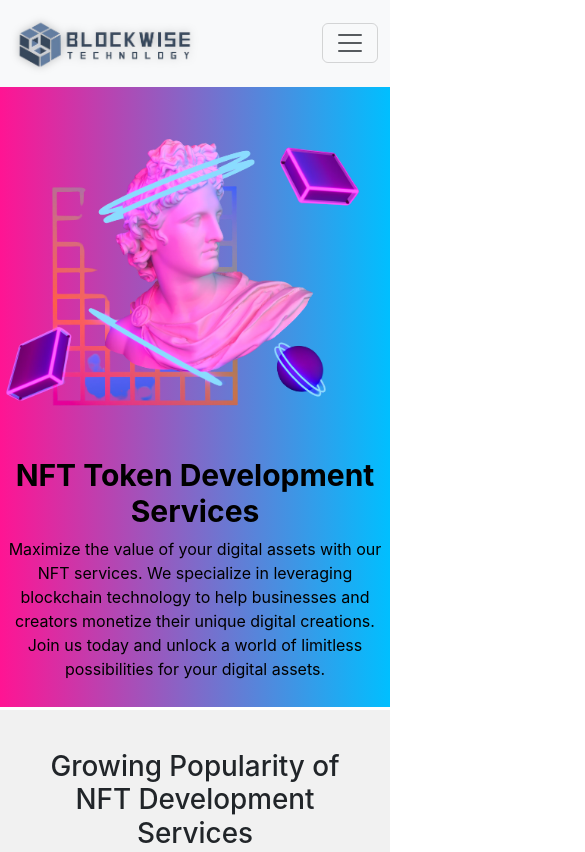
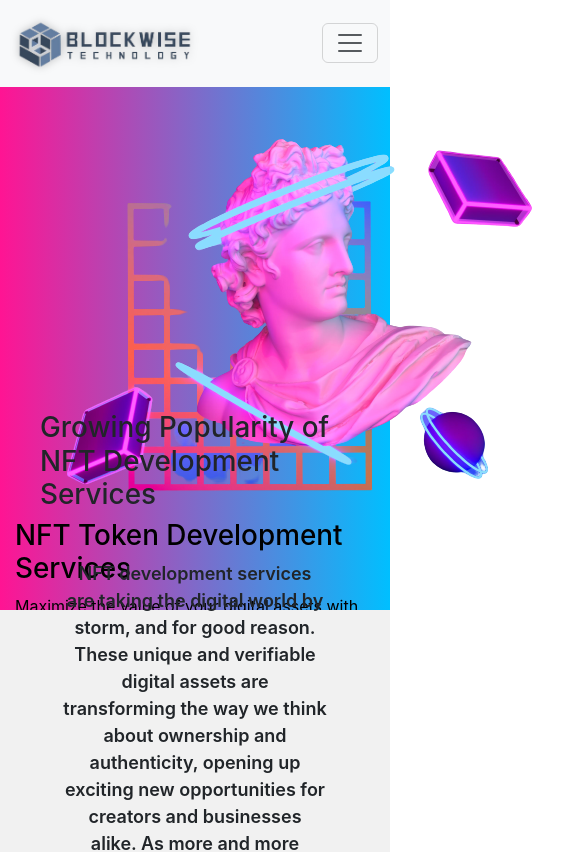
Before and after one commit to placeparks/Blockwise-tech, a React (Create React App) app: page /Nft in a window 390 px wide. Shown: the top 852 px of the page, 585 px wide, since content can reach past the window. Built offline with nearby package versions, Linux system fonts and the light colour scheme.

Commit message:
Update Nft.module.css

```diff
--- a/src/components/Nft/Nft.module.css
+++ b/src/components/Nft/Nft.module.css
@@ -1,29 +1,13 @@
 .section1{
     background: linear-gradient(to right, #ff1493, #00bfff);
-    display: flex;
-flex-direction: column;
-justify-content: center;
-align-items: center;
-padding: 0px 40px;
+padding: 80px 40px;
 position: absolute;
 height: 519px;
 width: 100%;
 color: white;
 }
-.section1 img{
-    margin-left: 60%;
-    height: 500px;
-    margin-top: -200px;
-}
-.section1 h1{
-    margin-left: -700px;
-    margin-top: -370px;
-}
-.section1 p{
-width: 600px;
-margin-left: -700px;
-text-align: center;
-}
+
+
 .section2{
     display: flex;
 flex-direction: column;
@@ -51,32 +35,6 @@ border-radius: 0px;
     height: fit-content;
   }
 
-
-    .section1 img{
-        margin-top: 10px;
-        height: 320px;
-        margin-left: -2%;
-    }
-    .section1 h1{
-        margin-top: 30px;
-        margin-left: 0px;
-        font-weight: 700;
-    font-size: 30px;
-    text-align: center;
-
-    }
-    .section1 p{
-        width: 380px;
-        margin-left: 0px;
-        text-align: center;
-    }
-
-    .section2{
-        padding: 40px 20px 40px;
-        margin-top:100px;
-        text-align: center;
-        height: fit-content;
-    }
     .section2 h1{
         padding-top: 0px;
     }
```
